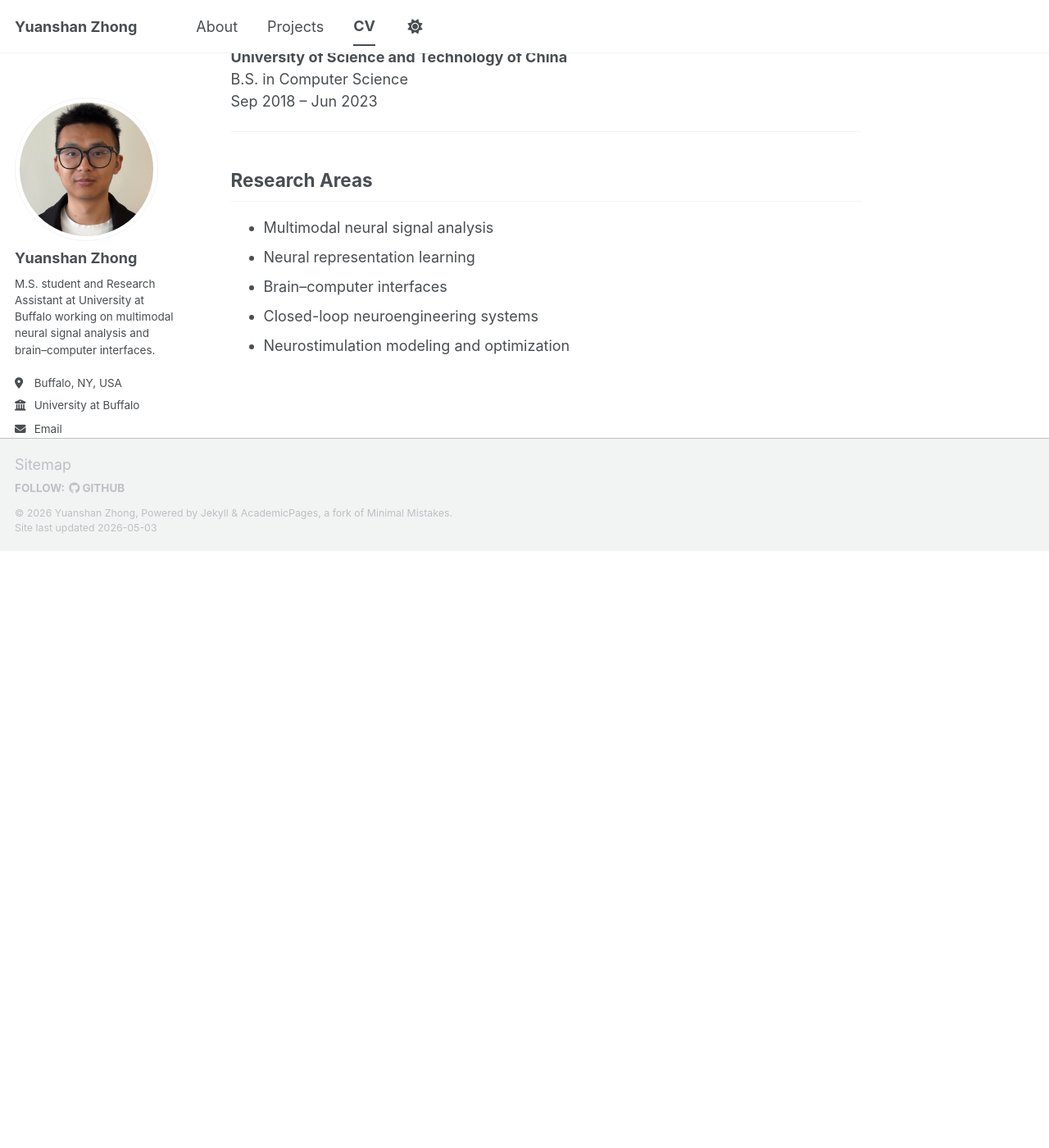
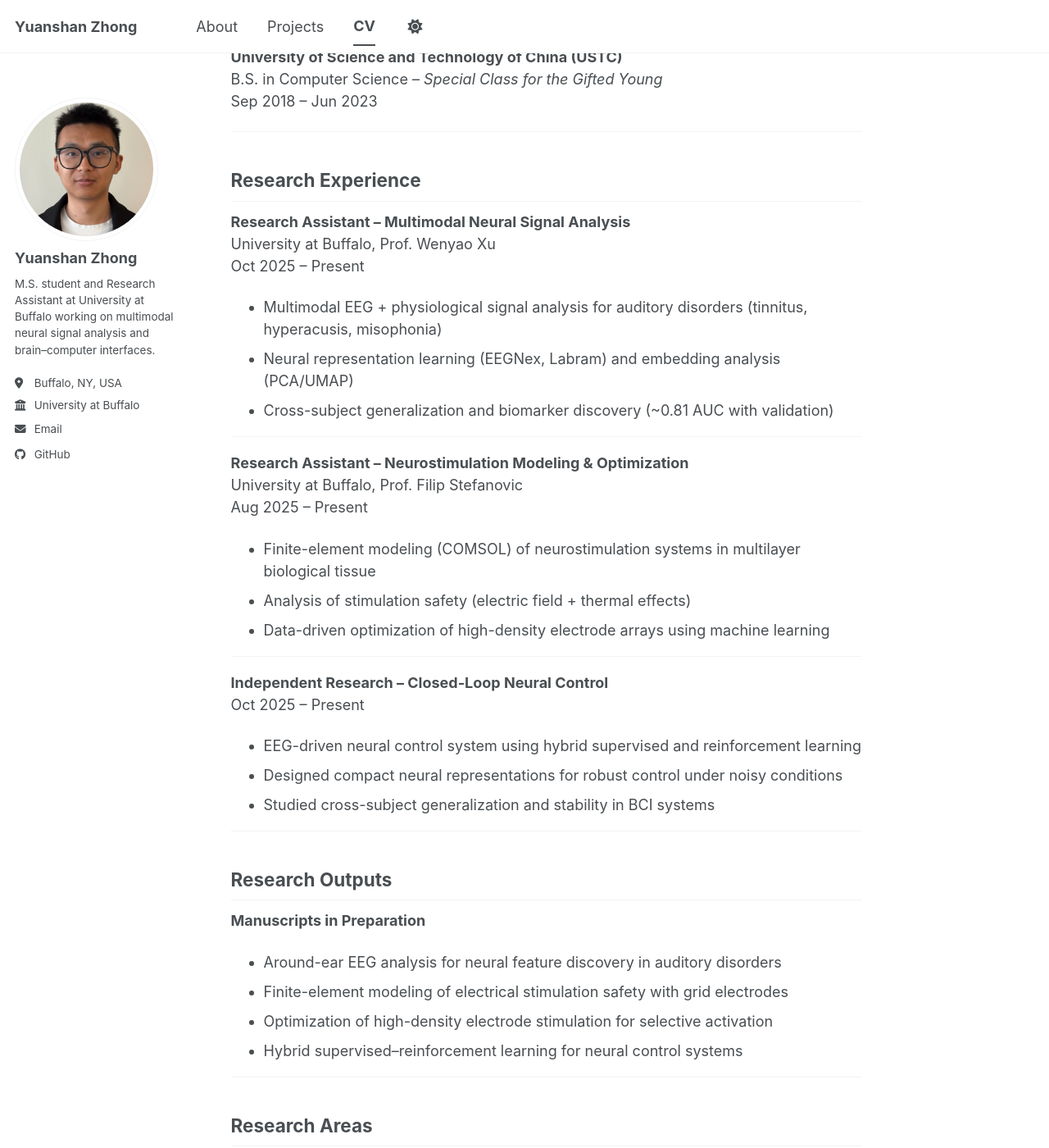
Before and after one commit to Yzhong9527/Yzhong9527.github.io, a Jekyll site: the page built from _pages/cv.md, in a window 1280 px wide and 1400 px high, scrolled down 389 px. Shown: the whole window at 82% size. Built offline with Jekyll 4.4.1, drawn with Linux system fonts in a browser that asks for light colours; a script bundle is joined from its source files by our own code; library files that are not in the unit come from our copies; before the commit the page ends 1061 px from its top, so only the background shows below that; some of the changed text lies outside the part shown.

Commit message:
Update cv.md

```diff
--- a/_pages/cv.md
+++ b/_pages/cv.md
@@ -17,16 +17,82 @@ You can download my full CV here:
 M.S. in Biomedical Engineering
 Aug 2025 – Present
 
-**University of Science and Technology of China**
-B.S. in Computer Science
+**University of Science and Technology of China (USTC)**
+B.S. in Computer Science – *Special Class for the Gifted Young*
 Sep 2018 – Jun 2023
+
+---
+
+## Research Experience
+
+**Research Assistant – Multimodal Neural Signal Analysis**
+University at Buffalo, Prof. Wenyao Xu
+Oct 2025 – Present
+
+- Multimodal EEG + physiological signal analysis for auditory disorders (tinnitus, hyperacusis, misophonia)
+- Neural representation learning (EEGNex, Labram) and embedding analysis (PCA/UMAP)
+- Cross-subject generalization and biomarker discovery (~0.81 AUC with validation)
+
+---
+
+**Research Assistant – Neurostimulation Modeling & Optimization**
+University at Buffalo, Prof. Filip Stefanovic
+Aug 2025 – Present
+
+- Finite-element modeling (COMSOL) of neurostimulation systems in multilayer biological tissue
+- Analysis of stimulation safety (electric field + thermal effects)
+- Data-driven optimization of high-density electrode arrays using machine learning
+
+---
+
+**Independent Research – Closed-Loop Neural Control**
+Oct 2025 – Present
+
+- EEG-driven neural control system using hybrid supervised and reinforcement learning
+- Designed compact neural representations for robust control under noisy conditions
+- Studied cross-subject generalization and stability in BCI systems
+
+---
+
+## Research Outputs
+
+**Manuscripts in Preparation**
+
+- Around-ear EEG analysis for neural feature discovery in auditory disorders
+- Finite-element modeling of electrical stimulation safety with grid electrodes
+- Optimization of high-density electrode stimulation for selective activation
+- Hybrid supervised–reinforcement learning for neural control systems
 
 ---
 
 ## Research Areas
 
-- Multimodal neural signal analysis
+- Multimodal neuroimaging (EEG, physiological signals)
 - Neural representation learning
 - Brain–computer interfaces
 - Closed-loop neuroengineering systems
 - Neurostimulation modeling and optimization
+
+---
+
+## Technical Skills
+
+**Neuroengineering**
+EEG signal processing, ERP analysis, spectral analysis
+
+**Machine Learning**
+PyTorch, deep learning, self-supervised learning, reinforcement learning
+
+**Modeling & Simulation**
+COMSOL Multiphysics, finite-element modeling
+
+**Programming**
+Python, MATLAB
+
+---
+
+## Honors & Awards
+
+- National Scholarship (Third Prize), USTC
+- Third Prize, National High School Physics Competition (China)
+- First Prize, Provincial Mathematics Competition (China)
```
